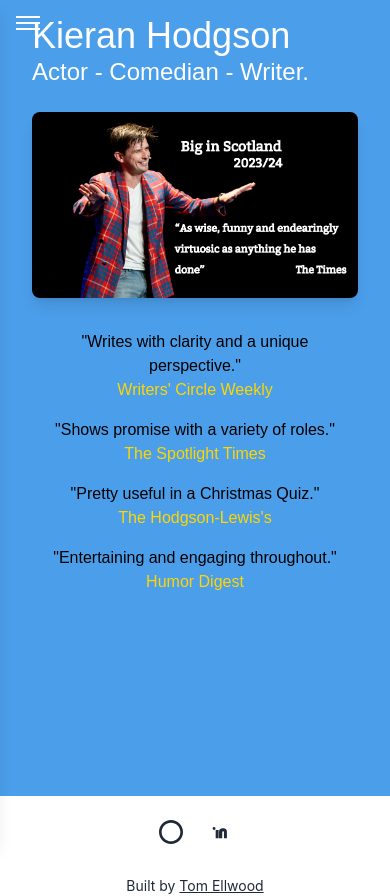
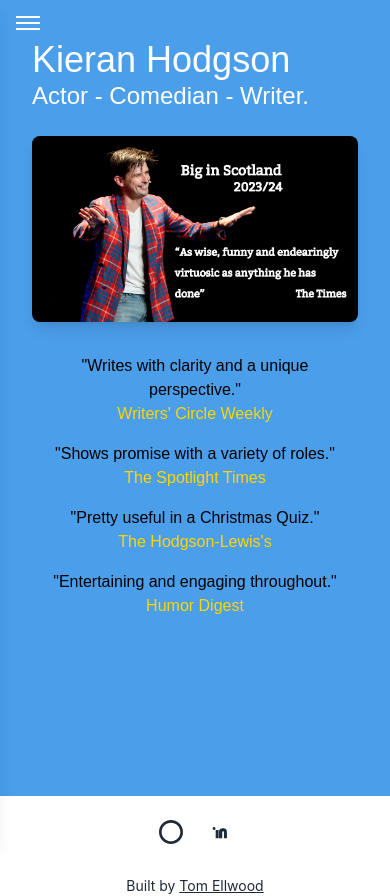
Before and after one commit to TEllwood23/K-H-Site, a React (Vite) app: page / in a window 390 px wide. Built offline with nearby package versions, Linux system fonts and the light colour scheme; a web font is replaced by a local one; what aws-amplify would draw is missing.

Commit message:
Added margin to navbar so it doesn't overlap main content

```diff
--- a/src/App.jsx
+++ b/src/App.jsx
@@ -11,10 +11,9 @@ function App() {
     <div className="bg-background min-h-screen flex flex-col">
       <Router>
         {/* Static NavBar */}
-        <NavBar />
-
+         <NavBar />
         {/* Main Content */}
-        <main className="flex-grow container mx-auto px-4 max-w-screen-lg pt-4">
+        <main className="flex-grow container mx-auto px-4 max-w-screen-lg pt-10 lg:pt-4">
           <Routes>
             <Route path="/" element={<Home />} />
             <Route path="/about" element={<About />} />
```
